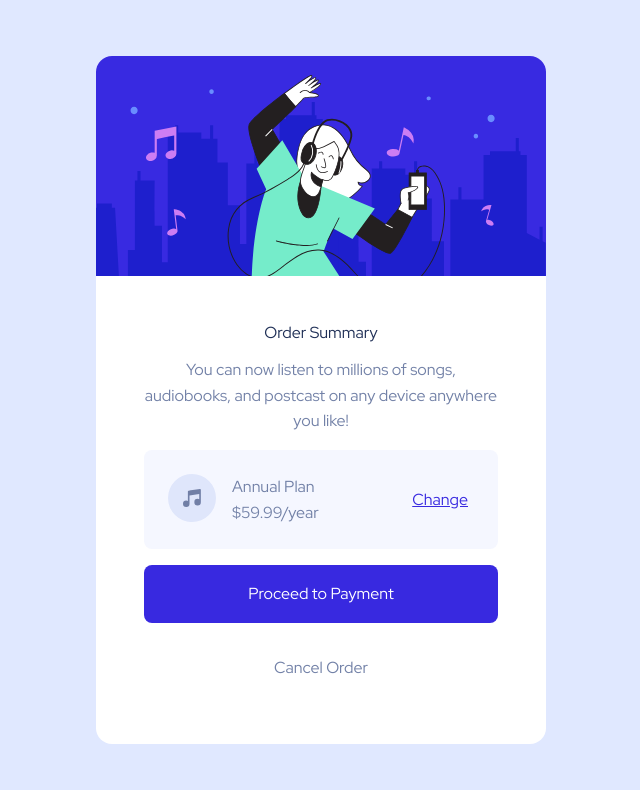
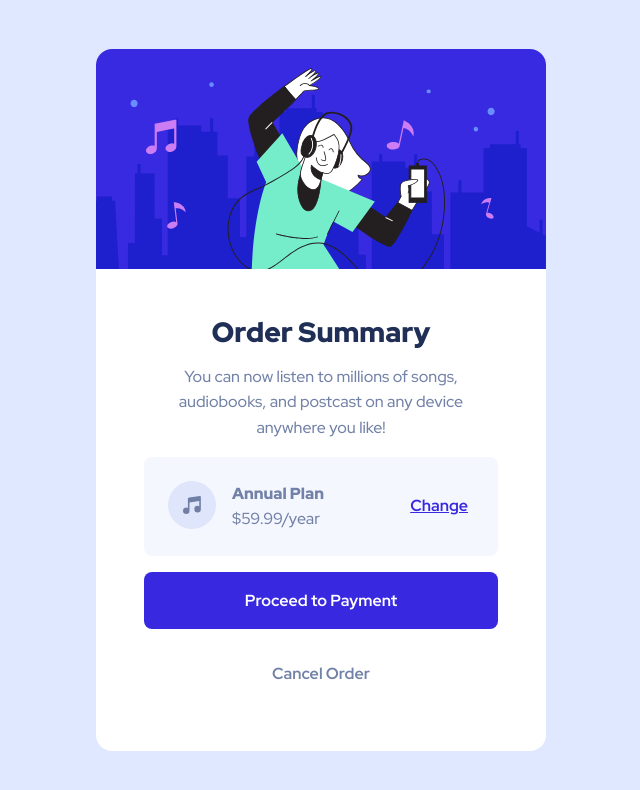
Before and after one commit to KoichaDev/cube-css, a plain HTML site: page index.html in a window 1280 px wide. Shown: the whole page, without its empty margins (319-959 px from the left). Drawn offline with Linux system fonts and the light colour scheme.

Commit message:
Fix: 🐛 CSS custom property for font weight and font size

```diff
--- a/style.css
+++ b/style.css
@@ -24,9 +24,9 @@
 	--fs-400: 1rem;
 	--fs-300: 0.85rem;
 
-	--fs-400: 500;
-	--fs-700: 700;
-	--fs-900: 900;
+	--fw-400: 500;
+	--fw-700: 700;
+	--fw-900: 900;
 }
 
 /* 2. Andy Bell reset CSS */
```
